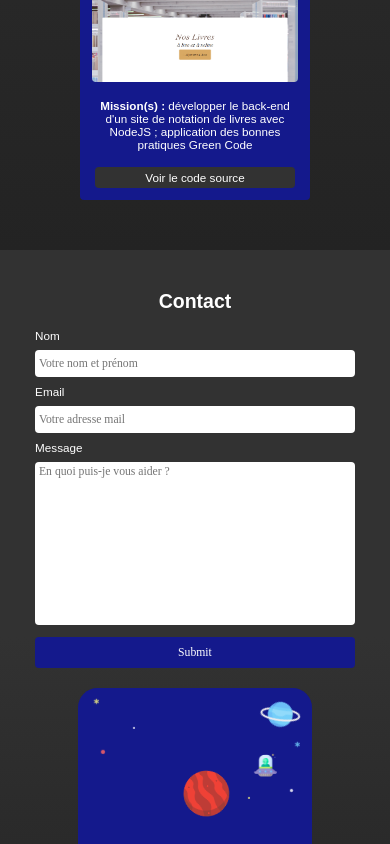
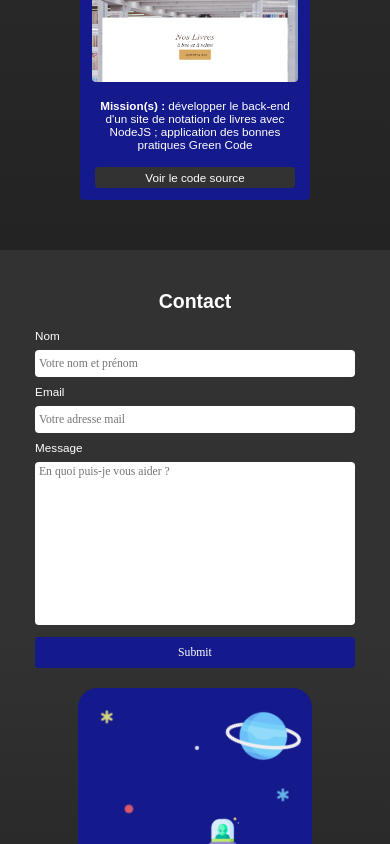
Before and after one commit to AeRyZe/dev_portfolio, a React (Create React App) app: page / in a window 390 px wide. Shown: the part 3277-4121 px from the top of the page. Built offline with nearby package versions, Linux system fonts and the light colour scheme; a web font is replaced by a local one.

Commit message:
fix(ui-square): contact section responsive

```diff
--- a/src/components/ui-square/ui-square.css
+++ b/src/components/ui-square/ui-square.css
@@ -373,4 +373,60 @@
         top: 40vw;
         left: 5vw;
     }
+
+    /* CONTACT */
+
+    #mars {
+        height: 24vw;
+        top: 40vw;
+        right: 40vw;
+    }
+
+    #ufo {
+        height: 10vw;
+        top: 32vw;
+        right: 18vw;
+    }
+
+    #uranus {
+        height: 15vw;
+        top: 5vw;
+        right: 5vw;
+    }
+
+    #contact-star-1 {
+        height: 3vw;
+        top: 6vw;
+        left: 6vw;
+    }
+
+    #contact-star-2 {
+        height: 1vw;
+        top: 15vw;
+        left: 30vw;
+    }
+
+    #contact-star-3 {
+        height: 2vw;
+        top: 30vw;
+        left: 12vw;
+    }
+
+    #contact-star-4 {
+        height: 3vw;
+        top: 26vw;
+        right: 6vw;
+    }
+
+    #contact-star-5 {
+        height: 2vw;
+        top: 50vw;
+        right: 10vw;
+    }
+
+    #contact-star-6 {
+        height: 1vw;
+        top: 55vw;
+        right: 30vw;
+    }
 }
```
